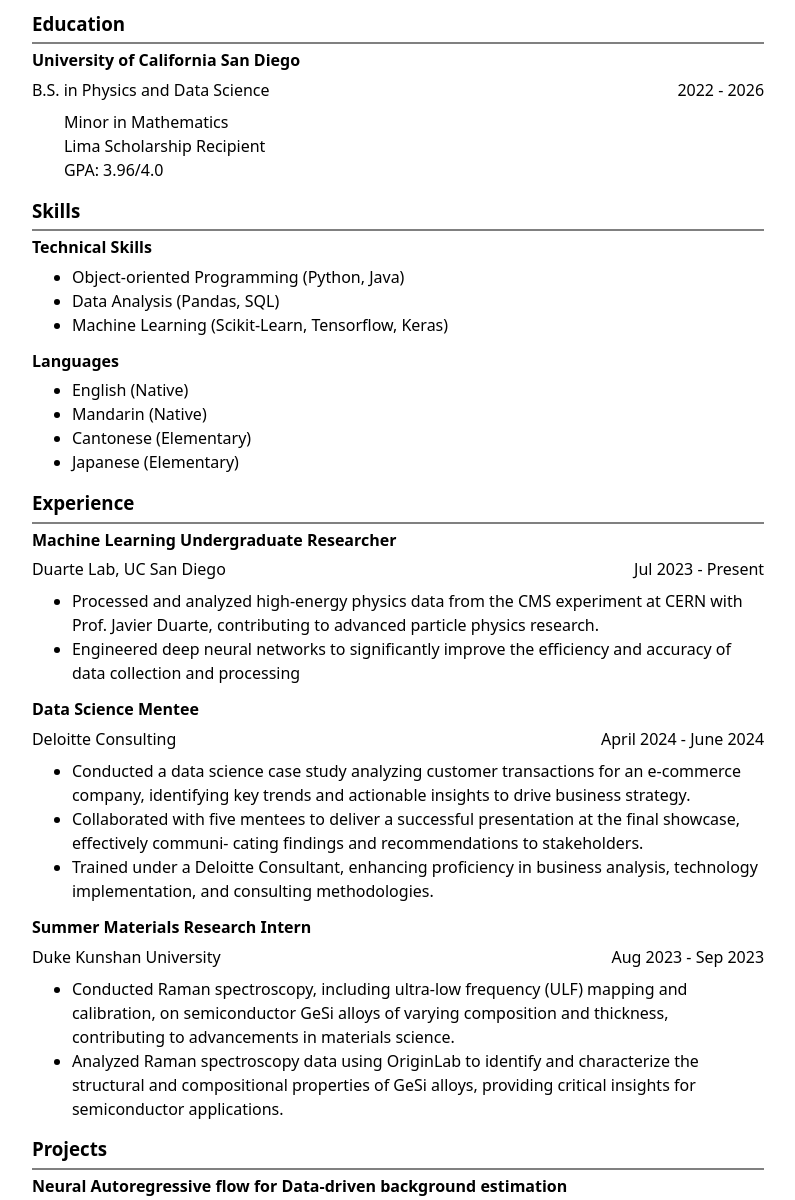
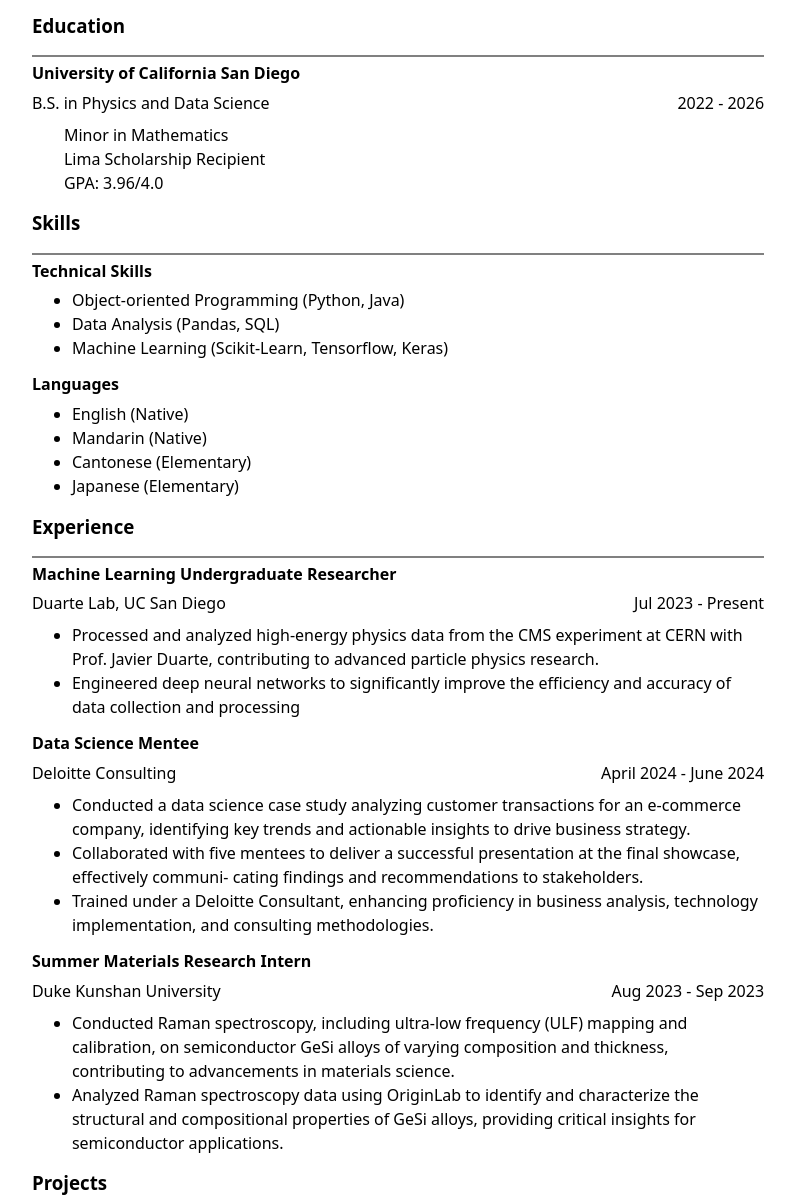
Before and after one commit to jetyue04/portfolio, a plain HTML site: page resume/index.html in a window 1280 px wide. Shown: the part 193-1393 px from the top of the page, without its empty margins (242-1037 px from the left). Drawn offline with Linux system fonts and the light colour scheme.

Commit message:
reformat resume

```diff
--- a/resume/index.html
+++ b/resume/index.html
@@ -17,7 +17,7 @@
         <a href="https://github.com/jetyue04" target="_blank">GitHub</a>
     </nav>
 
-    <section id='header'>
+    <section id="header">
         <header>
             <h2>Jet Yue</h2>
         </header>
@@ -28,7 +28,7 @@
     </section>
 
     <section>
-        <header>
+        <header class="body">
             <h3>Education</h3>
         </header>
         <article>
@@ -46,7 +46,7 @@
     </section>
 
     <section>
-        <header>
+        <header class="body">
             <h3>Skills</h3>
         </header>
 
@@ -69,7 +69,7 @@
             </ul>
         </article>
     <section>
-        <header>
+        <header class="body">
             <h3>Experience</h3>
         </header>
 
@@ -119,7 +119,7 @@
     </section>
 
     <section>
-        <header>
+        <header class="body">
             <h3>Projects</h3>
         </header>
 
--- a/style.css
+++ b/style.css
@@ -102,14 +102,15 @@ h1, h2, h3, h4, h5, h6 {
 
   p {
     margin-top: 0rem;
+    padding-top: 0rem;
   }
 }
 
-section header :not(#header) {
+section header.body {
   margin-bottom: 0.5rem;
   border-bottom: 2px solid gray;
   width: 100%;
-  padding-bottom: 0.5rem;
+  padding-bottom: 0rem;
 }
 
 section article {
```
Also changed, not shown: 1 other file.
